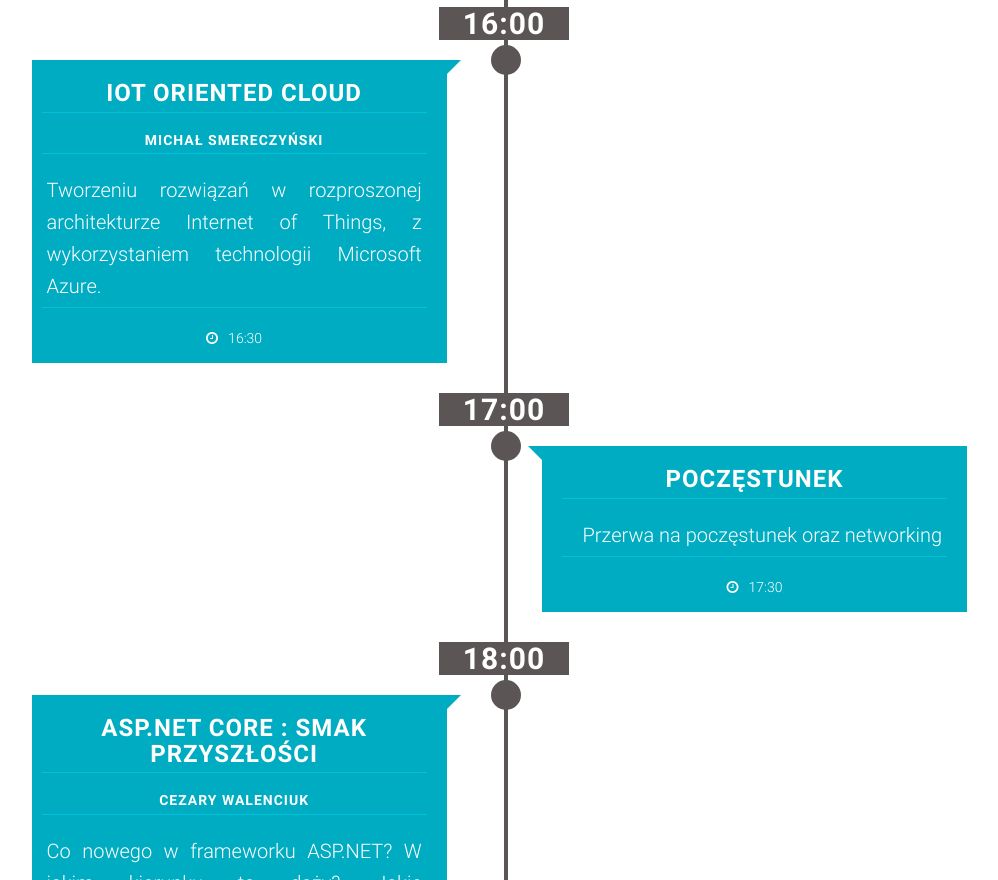
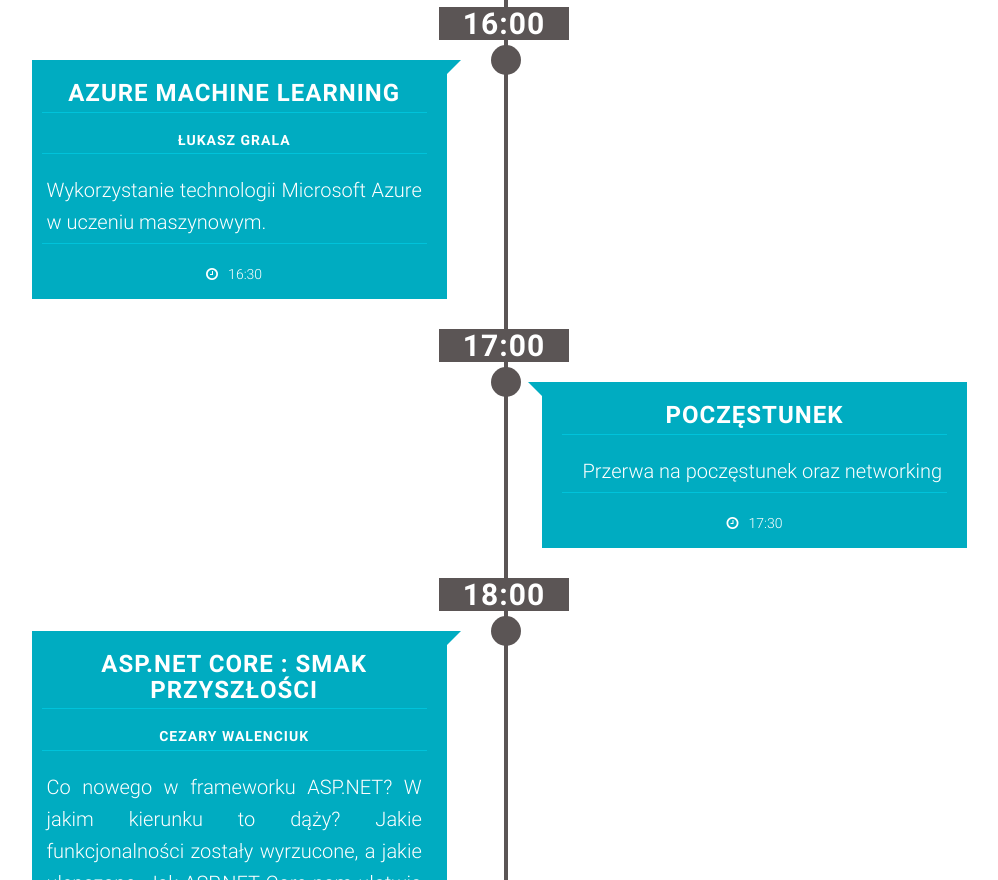
Before and after one commit to konraddysput/ItadSite, a website: page index.html in a window 1280 px wide. Shown: the part 3447-4327 px from the top of the page, without its empty margins (136-1134 px from the left). Drawn offline with Linux system fonts and the light colour scheme; some packages are replaced by stand-ins of ours; files whose address does not match are found by name.

Commit message:
Changed Agenda

```diff
--- a/index.html
+++ b/index.html
@@ -240,12 +240,12 @@
                         <h2>16:00</h2>
                         <ul class="timeline-items">
                             <li class="is-hidden timeline-item">
-                                <h3>IoT oriented Cloud</h3>
+                                <h3>Azure Machine Learning</h3>
                                 <hr>
-                                <h5>Michał Smereczyński</h5>
+                                <h5>Łukasz Grala</h5>
                                 <hr>
                                 <div>
-                                    <p>Tworzeniu rozwiązań w rozproszonej architekturze Internet of Things, z wykorzystaniem technologii Microsoft Azure.</p>
+                                    <p>Wykorzystanie technologii Microsoft Azure w uczeniu maszynowym. </p>
                                     <hr>
                                 </div>
                                 <time>16:30</time>
```
